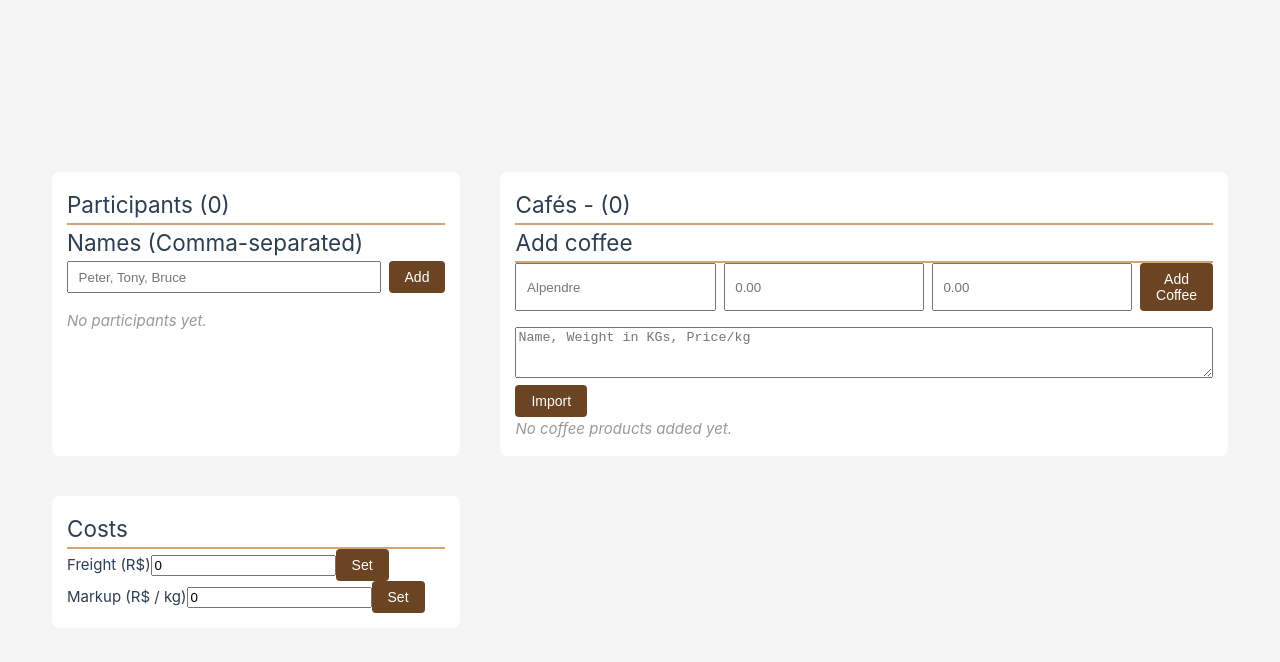
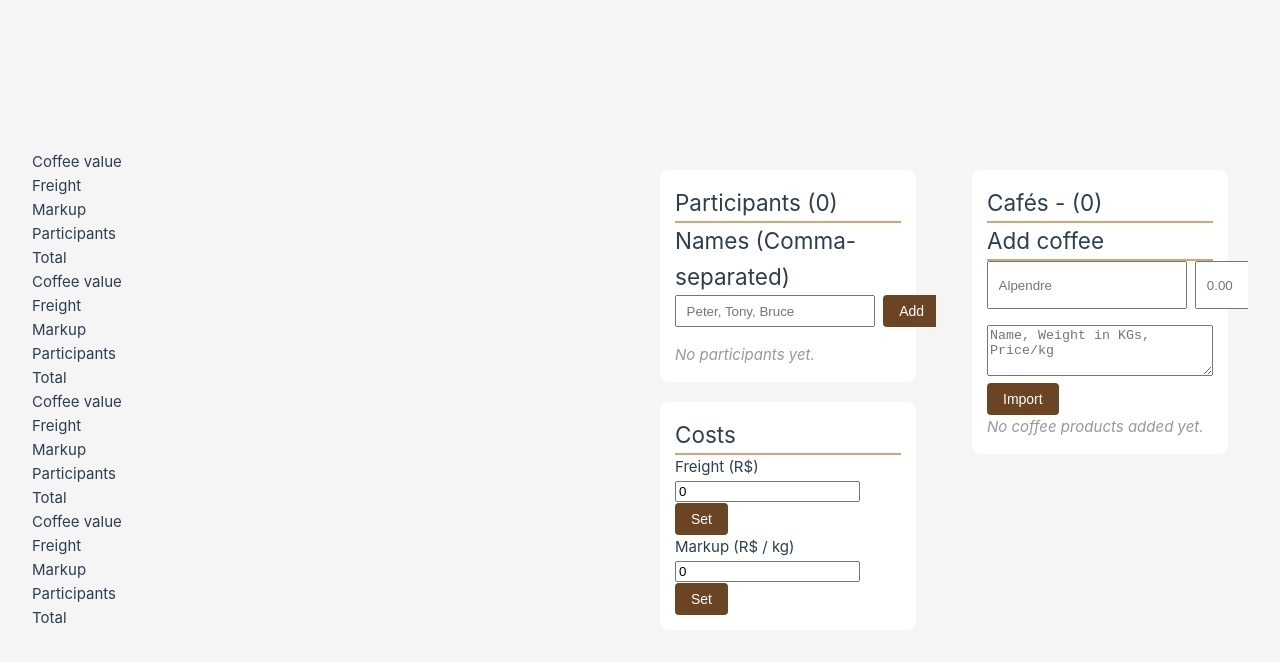
Before and after one commit to paulograbin/coffee, a Vue app: page /#/ in a window 1280 px wide. Shown: the top 662 px of the page. Built offline with nearby package versions, Linux system fonts and the light colour scheme; the HTML template or start-up script is replaced by a standard one.

Commit message:
Add card dashboard to top of the page

```diff
--- /dev/null
+++ b/src/components/CardComponent.vue
@@ -0,0 +1,13 @@
+<script setup lang="ts"></script>
+
+<template>
+  <div class="dashboard-card">
+    <div class="label">Coffee value</div>
+    <div class="label">Freight</div>
+    <div class="label">Markup</div>
+    <div class="label">Participants</div>
+    <div class="label">Total</div>
+  </div>
+</template>
+
+<style scoped></style>
--- a/src/views/HomeView.vue
+++ b/src/views/HomeView.vue
@@ -2,12 +2,37 @@
 import ParticipantTable from '@/components/ParticipantTable.vue'
 import CoffeeTable from '@/components/CoffeeTable.vue'
 import CostsTable from '@/components/CostsTable.vue'
+import CardComponent from '@/components/CardComponent.vue'
 </script>
 
 <template>
-<!--  <main>-->
-    <ParticipantTable />
-    <CoffeeTable />
-    <CostsTable />
-<!--  </main>-->
+  <div class="dashboard">
+    <CardComponent/>
+    <CardComponent/>
+    <CardComponent/>
+    <CardComponent/>
+  </div>
+
+  <div class="two-columns">
+    <div class="column">
+      <ParticipantTable />
+      <CostsTable />
+    </div>
+    <div class="column">
+      <CoffeeTable />
+    </div>
+  </div>
 </template>
+
+<style scoped>
+.two-columns {
+  display: grid;
+  grid-template-columns: 1fr 1fr;
+  gap: 1rem;
+}
+
+.column {
+  min-width: 0;
+  overflow: hidden;
+}
+</style>
```
